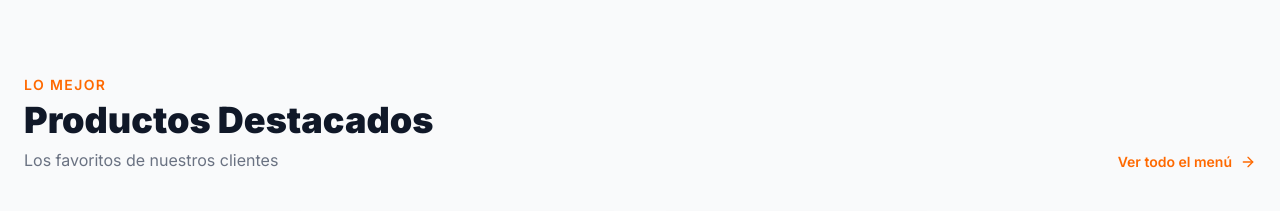
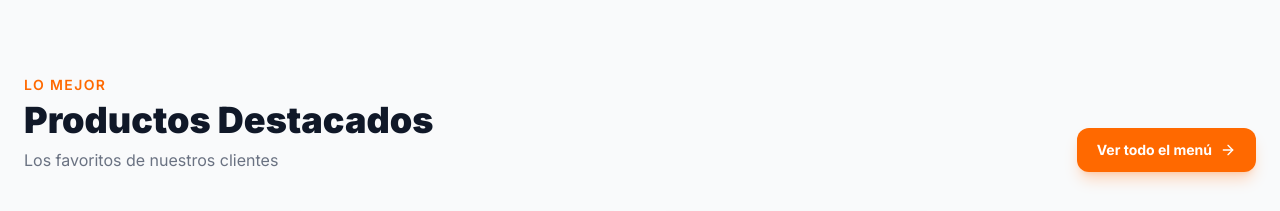
Before and after one commit to benmacompanis-sketch/Demo-restaurantes, a Next.js app: page / in a window 1280 px wide. Shown: the part 860-1071 px from the top of the page. Built offline with nearby package versions, Linux system fonts and the light colour scheme; grey boxes are pictures that could not be loaded.

Commit message:
feat: make "Ver todo el menú" button prominent with orange filled style
https://claude.ai/code/session_01CWtDbp2b87sSvA4WD225p4

```diff
--- a/src/components/home/FeaturedProducts.tsx
+++ b/src/components/home/FeaturedProducts.tsx
@@ -20,7 +20,7 @@ export function FeaturedProducts() {
           </div>
           <Link
             href="/menu"
-            className="hidden sm:flex items-center gap-2 text-orange-500 font-semibold hover:text-orange-600 transition-colors text-sm"
+            className="flex items-center gap-2 bg-orange-500 hover:bg-orange-600 text-white font-bold px-5 py-3 rounded-xl transition-all shadow-lg shadow-orange-500/25 text-sm"
           >
             Ver todo el menú
             <ArrowRight className="w-4 h-4" />
```
